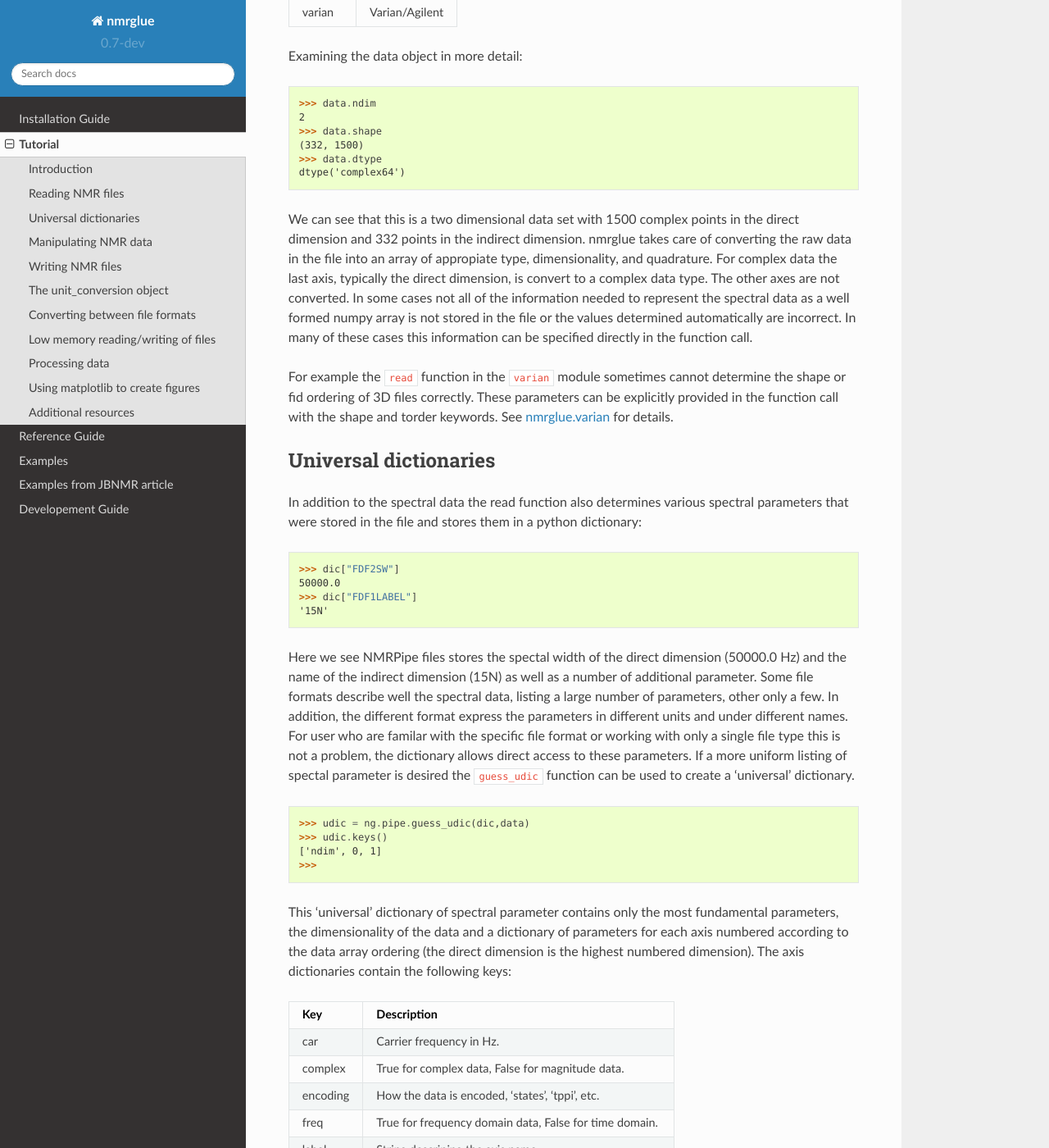
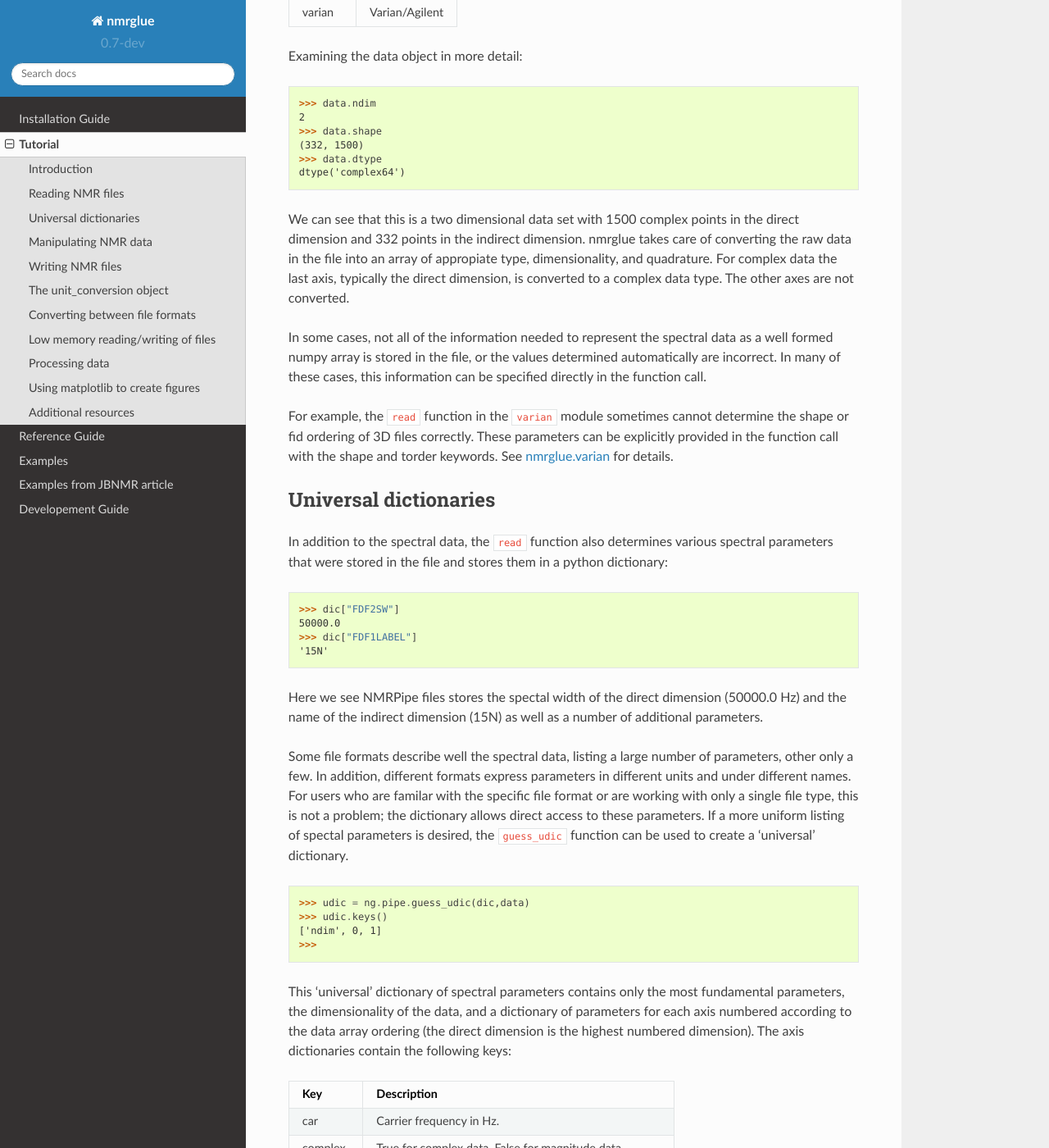
Before and after one commit to jjhelmus/nmrglue, a Sphinx documentation site: the page built from doc/source/tutorial.rst, in a window 1280 px wide and 1400 px high, scrolled down 947 px. Shown: the whole window at 82% size. Built offline with Sphinx 7.4.7 and the Read the Docs theme 2.0.0, drawn with Linux system fonts in a browser that asks for light colours; some of the changed text lies outside the part shown.

Commit message:
fix typos and clarify writing

```diff
--- a/doc/source/tutorial.rst
+++ b/doc/source/tutorial.rst
@@ -33,7 +33,7 @@ how simple this can be let's read a 2D NMRPipe file.
 Here we have imported the ``nmrglue`` module and opened the NMRPipe file
 ``test.fid``.  nmrglue contains a number of modules for reading and writing NMR
 files and all of these modules have a ``read`` function which opens a file
-or directory containing NMR data, reads in any necessary information,and loads
+or directory containing NMR data, reads in any necessary information, and loads
 the spectral data into memory.  The ``read`` function returns a 2-tuple
 containing a python dictionary with file and spectral parameters and a
 `numpy <http://numpy.scipy.org/>`_ array object containing the numeric
@@ -62,14 +62,15 @@ We can see that this is a two dimensional data set with 1500 complex points
 in the direct dimension and 332 points in the indirect dimension.  nmrglue
 takes care of converting the raw data in the file into an array of appropiate
 type, dimensionality, and quadrature.  For complex data the last axis,
-typically the direct dimension, is convert to a complex data type.  The other
+typically the direct dimension, is converted to a complex data type.  The other
 axes are not converted.
-In some cases not all of the information needed to represent the spectral data
-as a well formed numpy array is not stored in the file or the values determined
-automatically are incorrect. In many of these cases this information can be
+
+In some cases, not all of the information needed to represent the spectral data
+as a well formed numpy array is stored in the file, or the values determined
+automatically are incorrect. In many of these cases, this information can be
 specified directly in the function call.
 
-For example the ``read`` function in the ``varian`` module sometimes cannot
+For example, the ``read`` function in the ``varian`` module sometimes cannot
 determine the shape or fid ordering of 3D files correctly.  These parameters
 can be explicitly provided in the function call with the shape and torder
 keywords. See :ref:`varian_module` for details.
@@ -77,8 +78,8 @@ keywords. See :ref:`varian_module` for details.
 Universal dictionaries
 ======================
 
-In addition to the spectral data the read function also determines various
-spectral parameters that were stored in the file and stores them in a
+In addition to the spectral data, the ``read`` function also determines
+various spectral parameters that were stored in the file and stores them in a
 python dictionary:
 
 
@@ -89,23 +90,24 @@ python dictionary:
 
 Here we see NMRPipe files stores the spectal width of the direct dimension
 (50000.0 Hz) and the name of the indirect dimension (15N) as well as a number
-of additional parameter.
+of additional parameters.
+
 Some file formats describe well the spectral data, listing a large number of
-parameters, other only a few.  In addition, the different format express the
-parameters in different units and under different names.  For user who are
-familar with the specific file format or working with only a single file type
-this is not a problem, the dictionary allows direct access to these parameters.
-If a more uniform listing of spectal parameter is desired the ``guess_udic``
-function can be used to create a 'universal' dictionary.
+parameters, other only a few.  In addition, different formats express
+parameters in different units and under different names.  For users who are
+familar with the specific file format or are working with only a single file
+type, this is not a problem; the dictionary allows direct access to these
+parameters. If a more uniform listing of spectal parameters is desired, the
+``guess_udic`` function can be used to create a 'universal' dictionary.
 
     >>> udic = ng.pipe.guess_udic(dic,data)
     >>> udic.keys()
     ['ndim', 0, 1]
     >>>
 
-This 'universal' dictionary of spectral parameter contains only the most
-fundamental parameters, the dimensionality of the data and a dictionary of
-parameters for each axis numbered according to the data array ordering
+This 'universal' dictionary of spectral parameters contains only the most
+fundamental parameters, the dimensionality of the data, and a dictionary
+of parameters for each axis numbered according to the data array ordering
 (the direct dimension is the highest numbered dimension).  The axis
 dictionaries contain the following keys:
 
@@ -124,7 +126,7 @@ time        True for time domain data, False got frequency domain.
 ========    ======================================================
 
 
-For our 2D NMRPipe file these parameter for the indirect dimension are:
+For our 2D NMRPipe file, these parameters for the indirect dimension are:
 
     >>> for k,v in udic[0].iteritems(): print k,v
     ...
```
Also changed, not shown: other parts of doc/source/tutorial.rst (+4 -4 lines).
